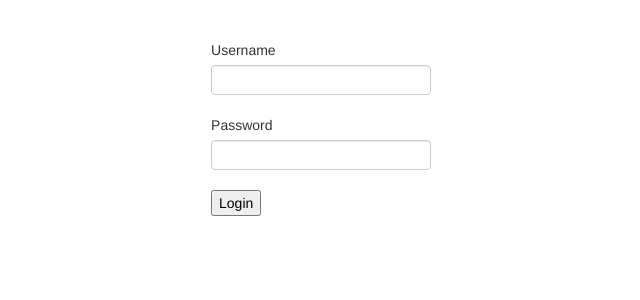
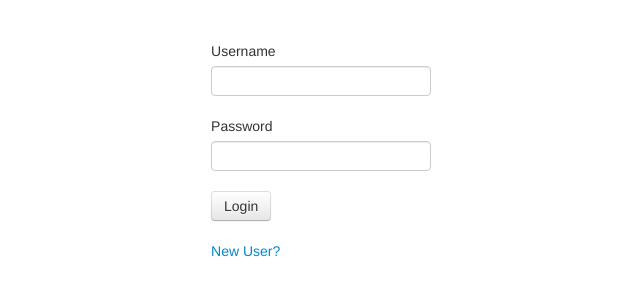
Before and after one commit to fozzle/cs4400, a Flask app: page /login in a window 1280 px wide. Shown: the top 300 px of the page, without its empty margins (20-660 px from the left). Run offline with Flask 2, Linux system fonts and the light colour scheme.

Commit message:
front end bulljive

```diff
--- a/templates/base.html
+++ b/templates/base.html
@@ -8,7 +8,10 @@
     <link href="{{ url_for('static', filename='style.css') }}" rel="stylesheet" media="screen">
   </head>
   <body>
-    <div id="messages">
+
+    <div id="content" class="container-fluid">
+      <div id="messages" class="row">
+        <div class="span12">
         {% with messages = get_flashed_messages(with_categories=true) %}
           {% for category, message in messages %}
             <div class="alert {{ category }}">
@@ -17,11 +20,16 @@
           {% endfor %}
         {% endwith %}
         </div>
-    <div id="content" class="container-fluid">
+      </div>
       <div class="row-fluid">
         <div class="span2">
           <ul class="nav nav-tabs nav-stacked">
           {% if session['role'] == 'member' %}
+          {% elif session['role'] == 'emp' %}
+
+          {% elif session['role'] == 'admin' %}
+          {% endif %}
+          {% if session['username'] %}
           <li><a href="{{ url_for('logout') }}">Logout</a></li>
           {% endif %}
           </ul>
--- a/templates/login.html
+++ b/templates/login.html
@@ -4,6 +4,7 @@
 	<form action="" method="post">
 		<p><label>Username</label><input type=text name=username>
 		<p><label>Password</label><input type=password name=password>
-		<p><input type=submit value=Login>
+		<p><button type=submit class=btn>Login</button>
 	</form>
+	<a href="{{ url_for('register') }}">New User?</a>
 {% endblock %}
```
Lines whose indentation alone changed are shown as unchanged.
